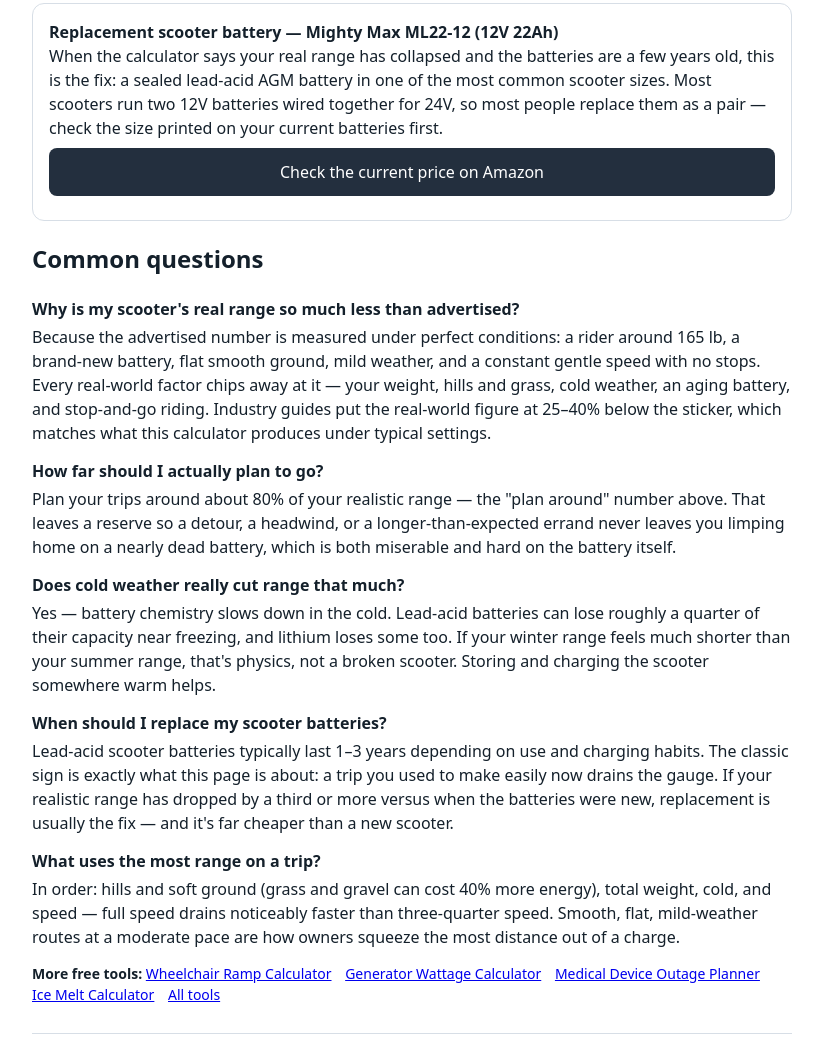
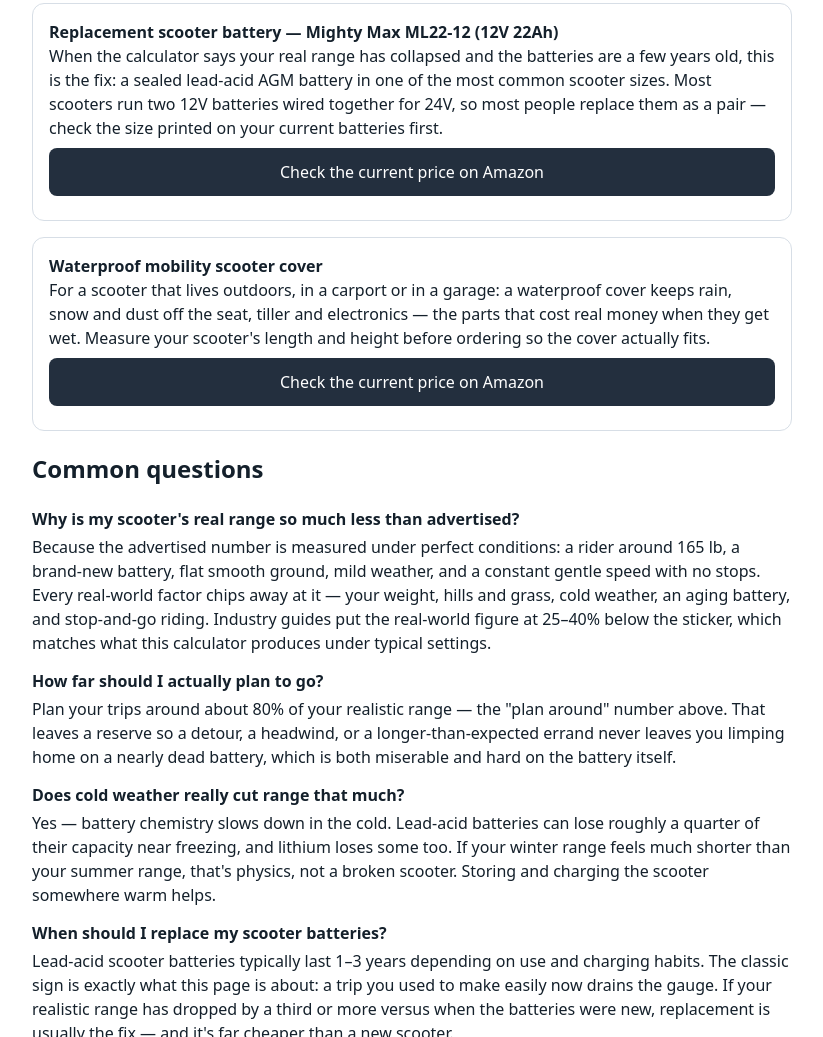
Before and after one commit to inthe6production/inthe6production.github.io, a plain HTML site: page scooter.html in a window 1280 px wide. Shown: the part 2290-3327 px from the top of the page, without its empty margins (228-1051 px from the left). Drawn offline with Linux system fonts and the light colour scheme.

Commit message:
Add waterproof scooter cover pick (Dave-confirmed) to scooter calculator

```diff
--- a/scooter.html
+++ b/scooter.html
@@ -96,6 +96,7 @@ nav.top{font-size:14px;margin-bottom:6px}
 <div class="card"><strong>Threshold ramp</strong><br>A short, heavy wedge for the door thresholds that catch a scooter's wheels — makes a doorway rollable in minutes.<a class="btn" href="https://www.amazon.ca/dp/B0F1KCPCMM?tag=inthesixprodu-20" data-slot="scooter-2">Check the current price on Amazon</a></div>
 <div class="card"><strong>24V smart battery charger (XLR plug)</strong><br>The Unocho 24V 5A automatic charger with the standard 3-pin XLR connector most mobility scooters and power chairs use — the replacement for the charger that came in the box, and the first thing to check when range suddenly drops. Shuts off automatically when the batteries are full.<a class="btn" href="https://www.amazon.ca/dp/B0757NDBJC?tag=inthesixprodu-20" data-slot="scooter-3">Check the current price on Amazon</a></div>
 <div class="card"><strong>Replacement scooter battery — Mighty Max ML22-12 (12V 22Ah)</strong><br>When the calculator says your real range has collapsed and the batteries are a few years old, this is the fix: a sealed lead-acid AGM battery in one of the most common scooter sizes. Most scooters run two 12V batteries wired together for 24V, so most people replace them as a pair — check the size printed on your current batteries first.<a class="btn" href="https://www.amazon.ca/dp/B00K8V2NM4?tag=inthesixprodu-20" data-slot="scooter-4">Check the current price on Amazon</a></div>
+<div class="card"><strong>Waterproof mobility scooter cover</strong><br>For a scooter that lives outdoors, in a carport or in a garage: a waterproof cover keeps rain, snow and dust off the seat, tiller and electronics — the parts that cost real money when they get wet. Measure your scooter's length and height before ordering so the cover actually fits.<a class="btn" href="https://www.amazon.ca/dp/B0H7WTC71F?tag=inthesixprodu-20" data-slot="scooter-5">Check the current price on Amazon</a></div>
 
 <h2>Common questions</h2>
 <div class="faq">
```
